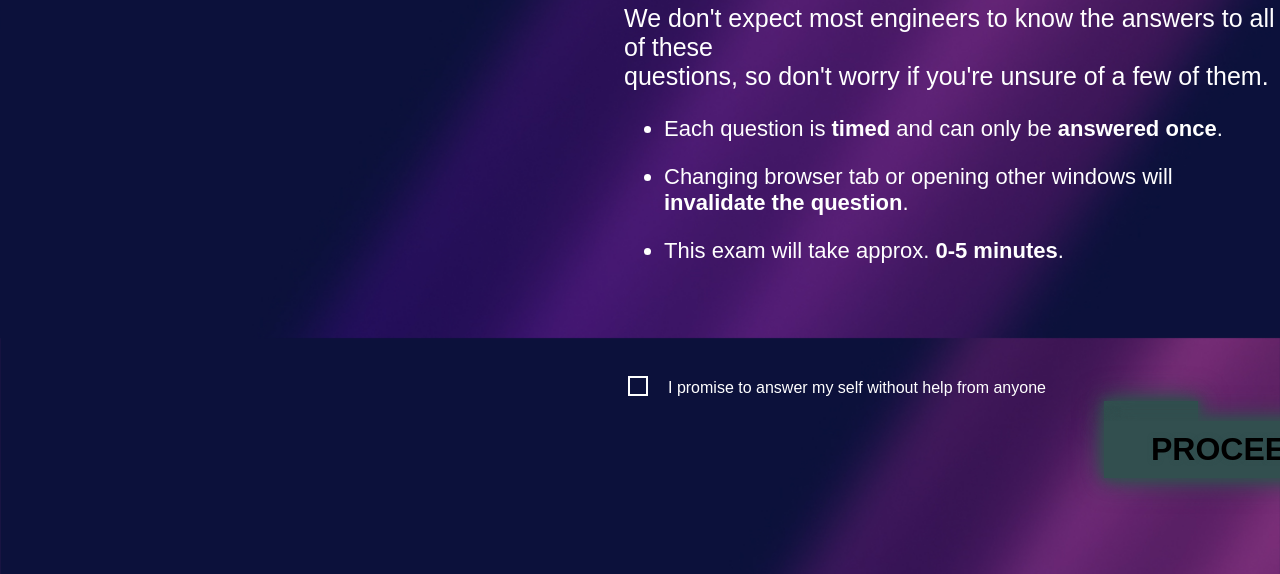
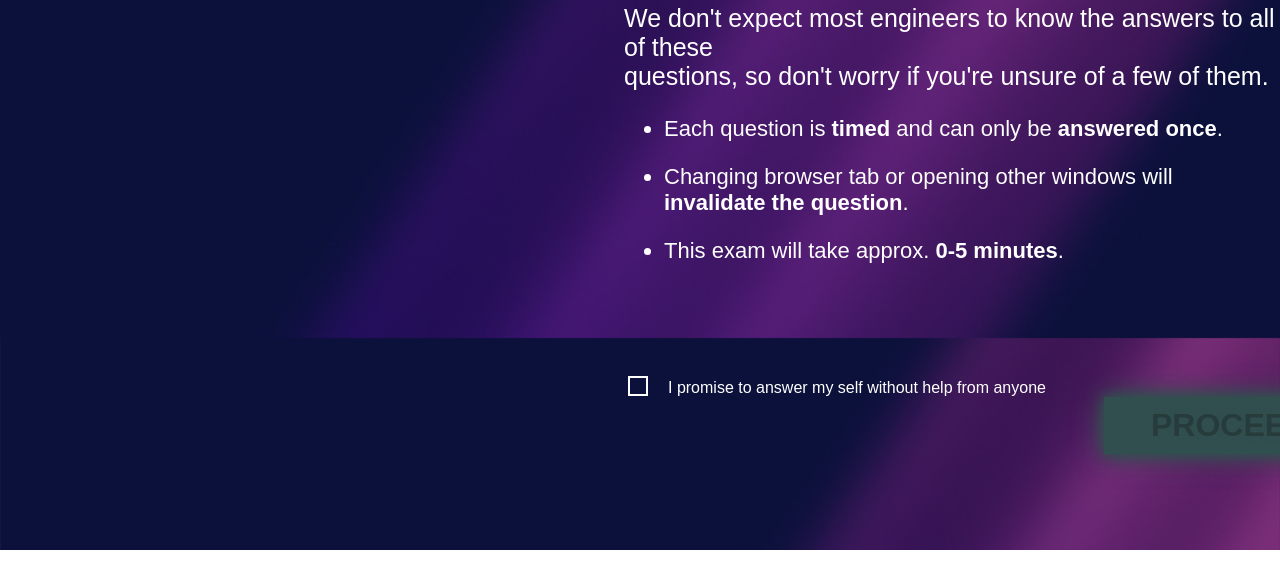
Before and after one commit to AlessioVisconti/Build-Week1, a plain HTML site: page index.html in a window 1280 px wide. Shown: the part 622-1196 px from the top of the page. After the commit the page ends 1172 px from the top, so only its background shows below. Drawn offline with Linux system fonts and the light colour scheme.

Commit message:
Fix Button Problematic

```diff
--- a/index.html
+++ b/index.html
@@ -76,9 +76,6 @@
           href="./assets/index/difficult.html"
           disabled
         >
-
-        <button class="nonAttivo" a href="./assets/index/difficult.html">
-
           PROCEED
         </button>
       </div>
@@ -91,6 +88,5 @@
     <script src="./assets/js/welcomepagebtn.js"></script>
 
     <script src="./assets/js/script.js"></script>
-
   </body>
 </html>
```
